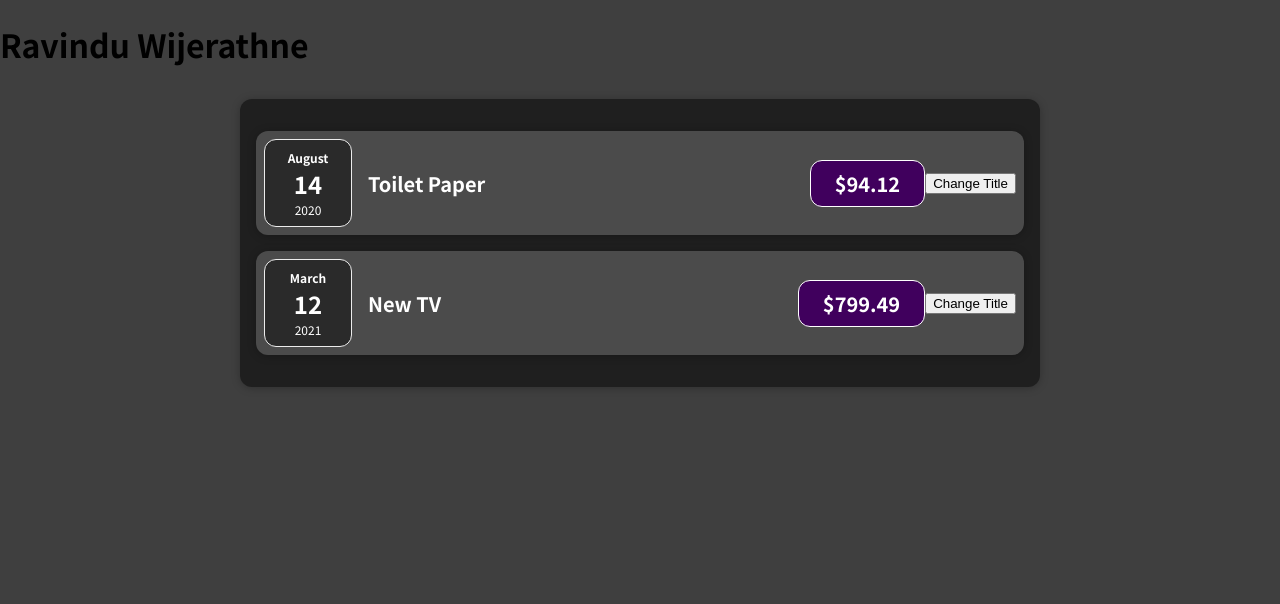
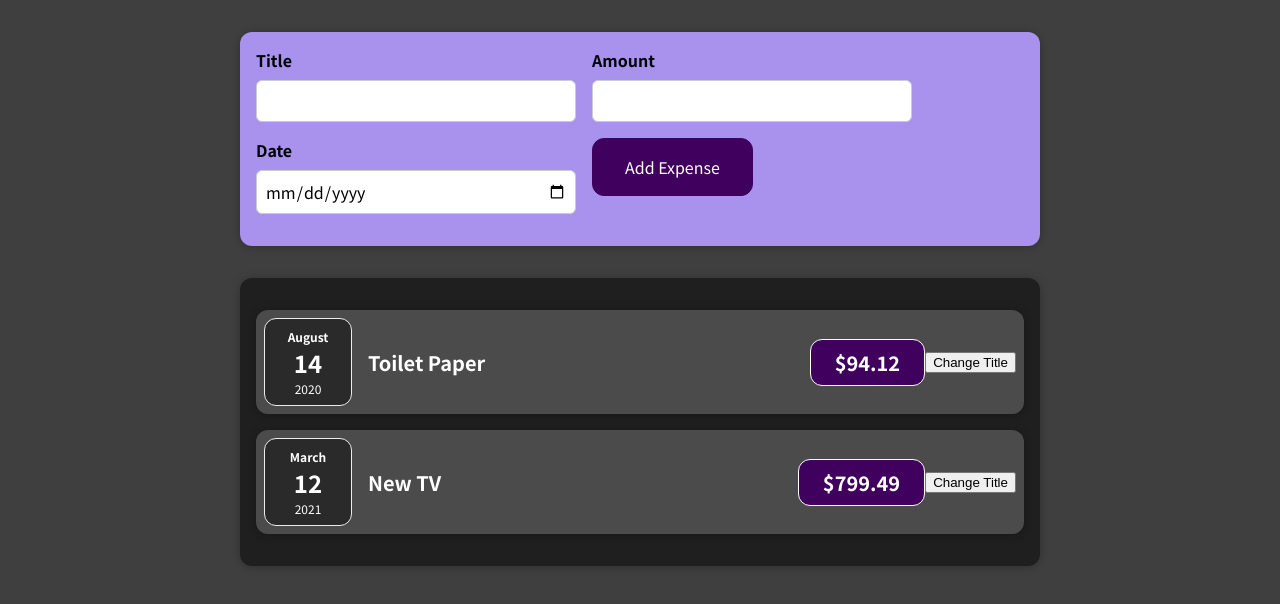
Before and after one commit to ravindu629/React-Basics, a React (Create React App) app: page / in a window 1280 px wide. Shown: the top 604 px of the page. Built offline with nearby package versions, Linux system fonts and the light colour scheme.

Commit message:
Adding Form Inputs

```diff
--- a/src/App.js
+++ b/src/App.js
@@ -1,5 +1,6 @@
 import React from "react";
 import Expenses from "./components/Expenses/Expenses";
+import NewExpense from "./components/NewExpense/NewExpense";
 
 export default function App() {
   const exps = [
@@ -26,7 +27,7 @@
 
   return (
     <div>
-      <h1>Ravindu Wijerathne</h1>
+      <NewExpense />
       <Expenses expenses={exps} />
     </div>
   );
--- /dev/null
+++ b/src/components/NewExpense/ExpenseForm.css
@@ -0,0 +1,26 @@
+.new-expense__controls {
+  display: flex;
+  flex-wrap: wrap;
+  gap: 1rem;
+  margin-bottom: 1rem;
+  text-align: left;
+}
+
+.new-expense__control label {
+  font-weight: bold;
+  margin-bottom: 0.5rem;
+  display: block;
+}
+
+.new-expense__control input {
+  font: inherit;
+  padding: 0.5rem;
+  border-radius: 6px;
+  border: 1px solid #ccc;
+  width: 20rem;
+  max-width: 100%;
+}
+
+.new-expense__actions {
+  text-align: right;
+}
--- /dev/null
+++ b/src/components/NewExpense/ExpenseForm.js
@@ -0,0 +1,28 @@
+import React from "react";
+import "./ExpenseForm.css";
+
+const ExpenseForm = () => {
+  return (
+    <form>
+      <div className="new-expense__controls">
+        <div className="new-expense__control">
+          <label>Title</label>
+          <input type="text" />
+        </div>
+        <div className="new-expense__control">
+          <label>Amount</label>
+          <input type="number" min="0.01" step="0.01" />
+        </div>
+        <div className="new-expense__control">
+          <label>Date</label>
+          <input type="date" min="2019-01-01" max="2022-12-31" />
+        </div>
+        <div className="new-expense__actions">
+          <button type="submit">Add Expense</button>
+        </div>
+      </div>
+    </form>
+  );
+};
+
+export default ExpenseForm;
--- /dev/null
+++ b/src/components/NewExpense/NewExpense.css
@@ -0,0 +1,38 @@
+.new-expense {
+  background-color: #a892ee;
+  padding: 1rem;
+  margin: 2rem auto;
+  width: 50rem;
+  max-width: 95%;
+  border-radius: 12px;
+  text-align: center;
+  box-shadow: 0 1px 8px rgba(0, 0, 0, 0.25);
+}
+
+.new-expense button {
+  font: inherit;
+  cursor: pointer;
+  padding: 1rem 2rem;
+  border: 1px solid #40005d;
+  background-color: #40005d;
+  color: white;
+  border-radius: 12px;
+  margin-right: 1rem;
+}
+
+.new-expense button:hover,
+.new-expense button:active {
+  background-color: #510674;
+  border-color: #510674;
+}
+
+.new-expense button.alternative {
+  color: #220131;
+  border-color: transparent;
+  background-color: transparent;
+}
+
+.new-expense button.alternative:hover,
+.new-expense button.alternative:active {
+  background-color: #ddb3f8;
+}
--- /dev/null
+++ b/src/components/NewExpense/NewExpense.js
@@ -0,0 +1,13 @@
+import React from "react";
+import "./NewExpense.css";
+import ExpenseForm from "./ExpenseForm";
+
+const NewExpense = () => {
+  return (
+    <div className="new-expense">
+      <ExpenseForm />
+    </div>
+  );
+};
+
+export default NewExpense;
```
Also changed, not shown: src/components/Expenses/ExpenseItem.js (+27 -0 lines).
